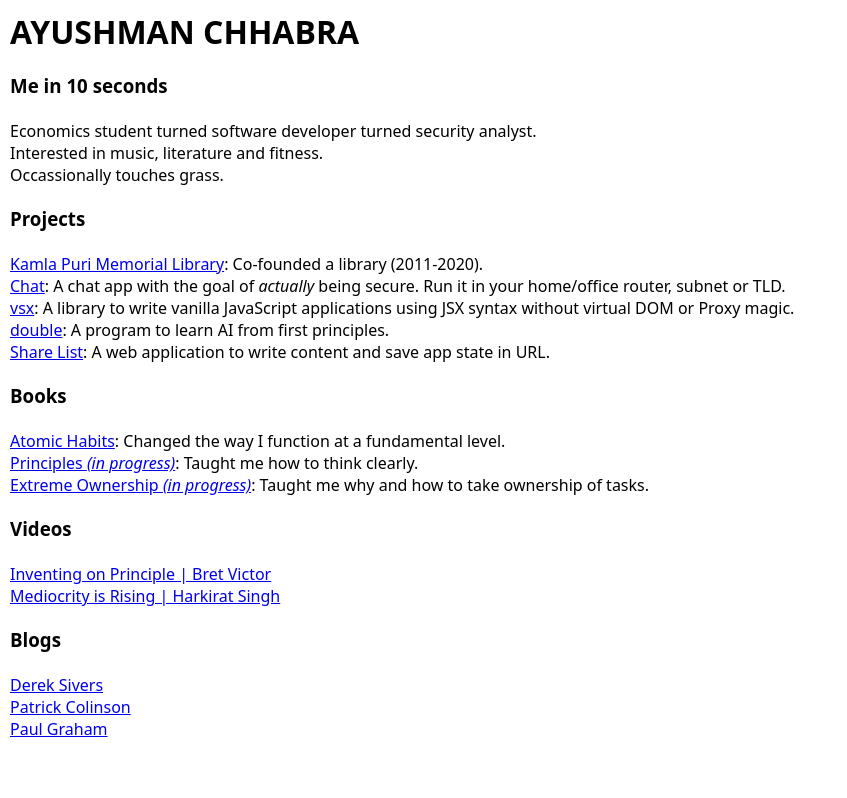
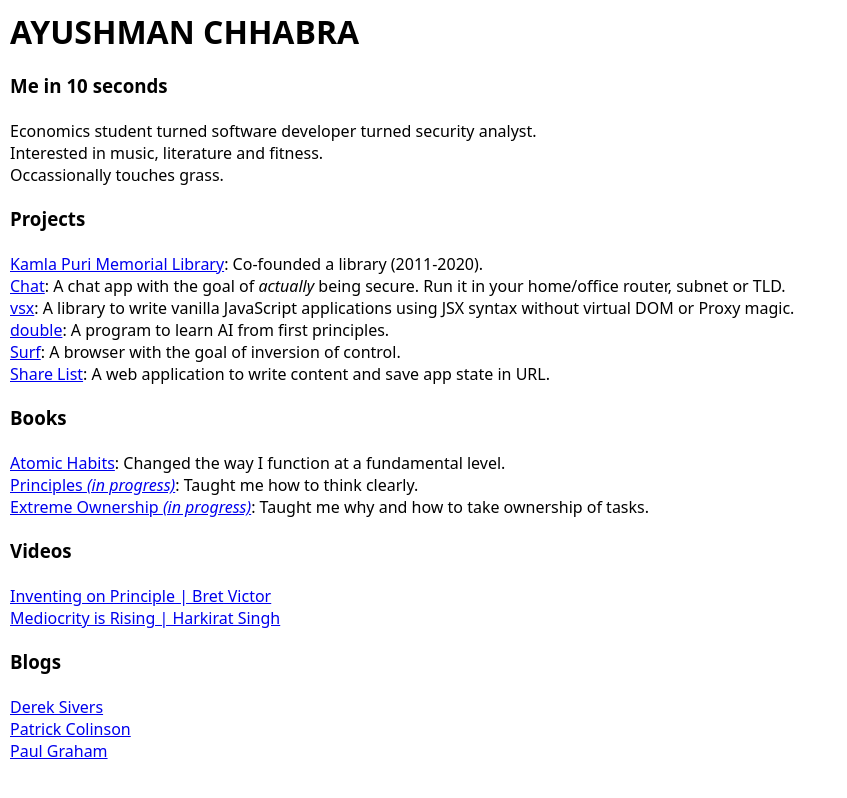
Before and after one commit to tharatau/site, a React (Vite) app: page / in a window 1280 px wide. Shown: the whole page, without its empty margins (0-847 px from the left). Built offline with nearby package versions, Linux system fonts and the light colour scheme.

Commit message:
chore: add surf project

```diff
--- a/src/App.tsx
+++ b/src/App.tsx
@@ -16,6 +16,7 @@
         <p><a href="https://github.com/ayushmanchhabra/chat" rel="noopener noreferrer" target="_blank">Chat</a>: A chat app with the goal of <i>actually</i> being secure. Run it in your home/office router, subnet or TLD.</p>
         <p><a href="https://github.com/ayushmanchhabra/vsx" rel="noopener noreferrer" target="_blank">vsx</a>: A library to write vanilla JavaScript applications using JSX syntax without virtual DOM or Proxy magic.</p>
         <p><a href="https://github.com/ayushmanchhabra/double" rel="noopener noreferrer" target="_blank">double</a>: A program to learn AI from first principles.</p>
+        <p><a href="https://github.com/ayushmanchhabra/sharelist.xyz" rel="noopener noreferrer" target="_blank">Surf</a>: A browser with the goal of inversion of control.</p>
         <p><a href="https://github.com/ayushmanchhabra/sharelist.xyz" rel="noopener noreferrer" target="_blank">Share List</a>: A web application to write content and save app state in URL.</p>
       </section>
 
```
